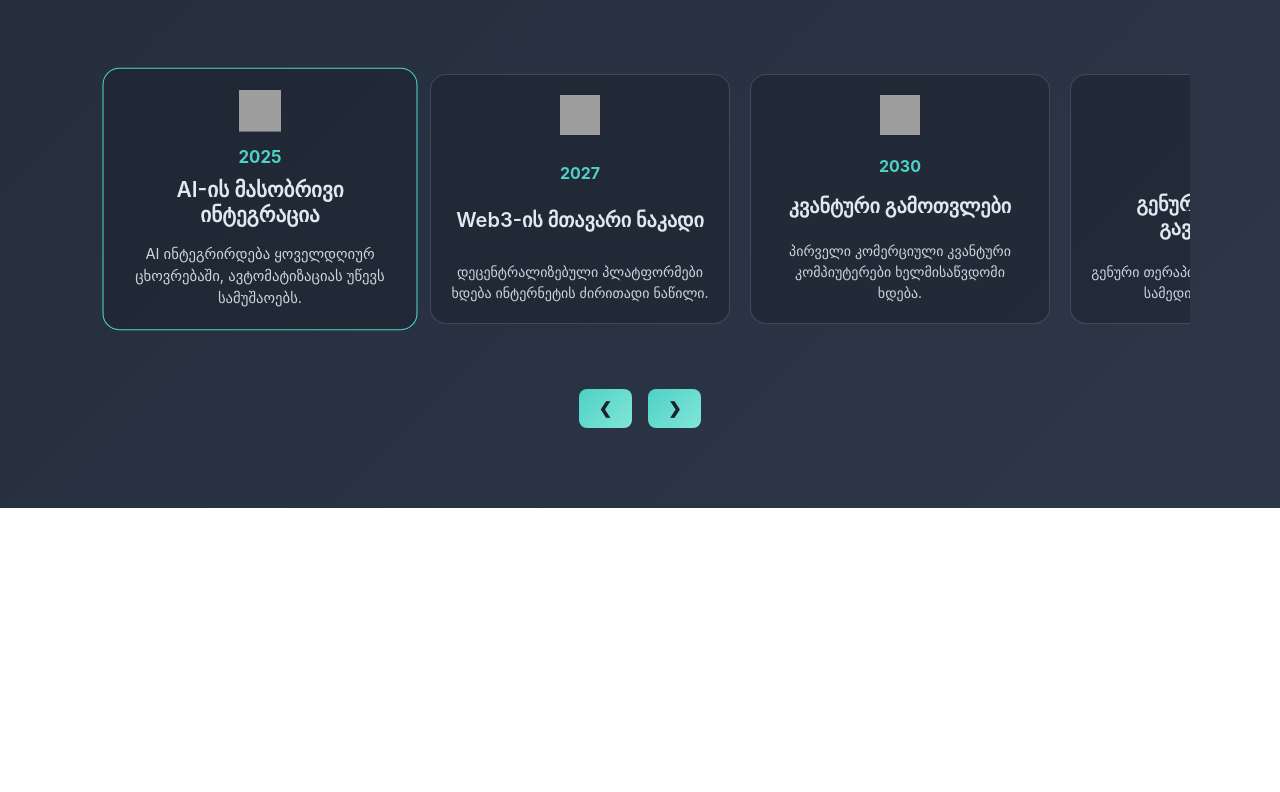
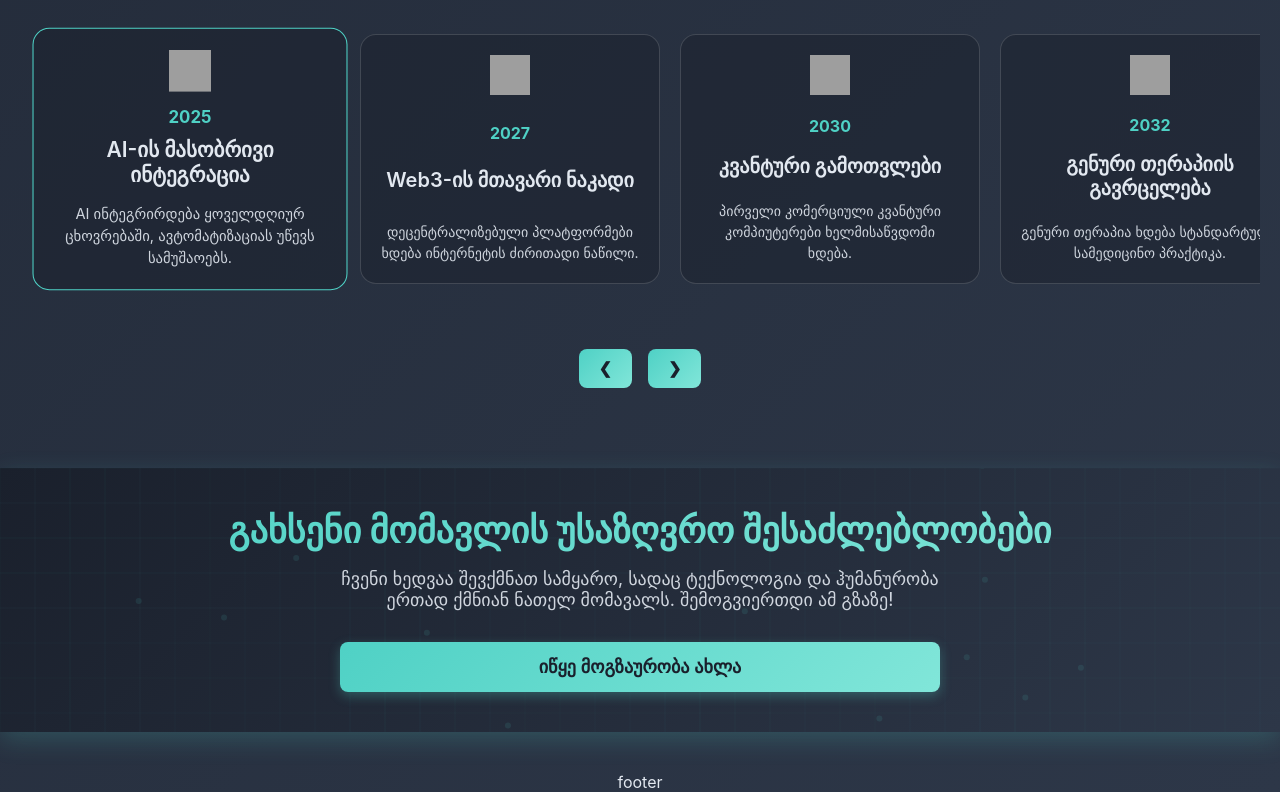
Before and after one commit to giorgi473/MegaVerseCity-, a plain HTML site: page assets/dashboard/dashboard.html in a window 1280 px wide. Shown: the part 2762-3554 px from the top of the page. Before the commit the page ends 3270 px from the top, so only its background shows below. Drawn offline with Linux system fonts and the light colour scheme; grey boxes are pictures that could not be loaded.

Commit message:
Initial commit

```diff
--- a/assets/dashboard/css/style.css
+++ b/assets/dashboard/css/style.css
@@ -456,11 +456,9 @@ body.light .light-icon {
 
 .main-container {
   width: 100%;
-  max-width: 1600px;
   display: flex;
   flex-direction: column;
   align-items: center;
-  padding: 40px 20px;
   box-sizing: border-box;
   overflow-x: hidden;
 }
@@ -1320,7 +1318,6 @@ body.light .light-icon {
   }
 
   .main-container {
-    padding: 20px 15px;
     max-width: 100%;
     margin: 0;
   }
@@ -1642,11 +1639,11 @@ body.light .light-icon {
   }
 }
 
-/* -------------- */
+/* timeline start */
 
 .timeline-section {
   text-align: center;
-  max-width: 1140px;
+  max-width: 1400px;
   margin: 40px auto;
   padding: 0 20px;
   width: 100%;
@@ -1852,3 +1849,137 @@ body.light .light-icon {
     font-size: 12px;
   }
 }
+/* future-vision-section start widrt */
+.future-vision-section {
+  text-align: center;
+  margin: 40px auto;
+  padding: 40px 20px;
+  width: 100%;
+  box-sizing: border-box;
+  position: relative;
+  background: linear-gradient(
+    135deg,
+    var(--primary-bg-color) 0%,
+    var(--secondary-bg-color) 100%
+  );
+  background-size: 100% 100%;
+  box-shadow: 0 8px 24px rgba(79, 209, 197, 0.2);
+  overflow: hidden;
+  transition: box-shadow 0.3s ease, transform 0.3s ease;
+}
+
+.grid-canvas {
+  position: absolute;
+  top: 0;
+  left: 0;
+  width: 100%;
+  height: 100%;
+  z-index: 0;
+  opacity: 0.4;
+  transition: opacity 0.3s ease;
+}
+
+.future-vision-section:hover {
+  box-shadow: 0 12px 32px rgba(79, 209, 197, 0.4);
+  transform: translateY(-4px) scale(1.02);
+}
+
+.future-vision-section:hover .grid-canvas {
+  opacity: 0.6;
+}
+
+.future-vision-title {
+  font-size: 36px;
+  font-weight: 700;
+  color: var(--light-text-color);
+  margin: 0 0 16px 0;
+  background: linear-gradient(
+    135deg,
+    var(--accent-color-1),
+    var(--accent-color-2)
+  );
+  -webkit-background-clip: text;
+  -webkit-text-fill-color: transparent;
+  background-clip: text;
+  position: relative;
+  z-index: 1;
+}
+
+.future-vision-description {
+  font-size: 18px;
+  color: var(--light-text-color);
+  opacity: 0.9;
+  margin: 0 0 32px 0;
+  max-width: 600px;
+  margin-left: auto;
+  margin-right: auto;
+  position: relative;
+  z-index: 1;
+}
+
+.future-vision-actions {
+  display: flex;
+  justify-content: center;
+  width: 100%;
+  position: relative;
+  z-index: 1;
+}
+
+.cta-button.full-width {
+  width: 100%;
+  max-width: 600px;
+  padding: 14px 24px;
+  font-size: 18px;
+  font-weight: 600;
+  cursor: pointer;
+  transition: all 0.3s ease;
+  border: none;
+  text-decoration: none;
+  display: inline-flex;
+  align-items: center;
+  justify-content: center;
+  background: linear-gradient(
+    135deg,
+    var(--accent-color-1),
+    var(--accent-color-2)
+  );
+  color: var(--primary-bg-color);
+  box-shadow: 0 4px 12px rgba(79, 209, 197, 0.3);
+  border-radius: 8px;
+}
+
+.cta-button.full-width:hover {
+  transform: translateY(-2px);
+  box-shadow: 0 6px 20px rgba(79, 209, 197, 0.4);
+  filter: brightness(1.1);
+}
+
+@media (max-width: 768px) {
+  .future-vision-title {
+    font-size: 28px;
+  }
+
+  .future-vision-description {
+    font-size: 16px;
+  }
+
+  .cta-button.full-width {
+    padding: 12px 20px;
+    font-size: 16px;
+  }
+}
+
+@media (max-width: 480px) {
+  .future-vision-title {
+    font-size: 24px;
+  }
+
+  .future-vision-description {
+    font-size: 14px;
+  }
+
+  .cta-button.full-width {
+    padding: 10px 16px;
+    font-size: 14px;
+  }
+}
--- a/assets/dashboard/dashboard.html
+++ b/assets/dashboard/dashboard.html
@@ -372,7 +372,7 @@
           <p class="modal-success hidden">წარმატებით გაგზავნილი!</p>
         </div>
       </div>
-      <!-- სტარტ -->
+
       <section class="timeline-section">
         <h2 class="timeline-title">მომავლის ქრონოლოგია</h2>
         <p class="timeline-description">
@@ -392,7 +392,24 @@
           </button>
         </div>
       </section>
+
+      <section class="future-vision-section">
+        <canvas id="gridCanvas" class="grid-canvas"></canvas>
+        <h2 class="future-vision-title">
+          გახსენი მომავლის უსაზღვრო შესაძლებლობები
+        </h2>
+        <p class="future-vision-description">
+          ჩვენი ხედვაა შევქმნათ სამყარო, სადაც ტექნოლოგია და ჰუმანურობა ერთად
+          ქმნიან ნათელ მომავალს. შემოგვიერთდი ამ გზაზე!
+        </p>
+        <div class="future-vision-actions">
+          <button class="cta-button primary full-width">
+            იწყე მოგზაურობა ახლა
+          </button>
+        </div>
+      </section>
     </main>
+    <footer>footer</footer>
     <script src="js/header-component.js"></script>
     <script src="js/main.js"></script>
   </body>
--- a/assets/dashboard/js/main.js
+++ b/assets/dashboard/js/main.js
@@ -616,7 +616,7 @@ document.addEventListener("click", (event) => {
   }
 });
 
-// ---------------------------
+// timeline start
 
 const timelineData = [
   {
@@ -641,7 +641,7 @@ const timelineData = [
     title: "კვანტური გამოთვლები",
     description:
       "პირველი კომერციული კვანტური კომპიუტერები ხელმისაწვდომი ხდება.",
-    icon: "https://img.icons8.com/ios-filled/50/ffffff/quantum.png",
+    icon: "https://img.icons8.com/ios-filled/50/ffffff/circled.png",
   },
   {
     year: 2032,
@@ -790,3 +790,94 @@ document.addEventListener("DOMContentLoaded", () => {
     updateTimeline(false);
   }
 });
+
+// gridCanvas start
+
+const canvas = document.getElementById("gridCanvas");
+const ctx = canvas.getContext("2d");
+
+function resizeCanvas() {
+  canvas.width = canvas.offsetWidth;
+  canvas.height = canvas.offsetHeight;
+}
+
+window.addEventListener("resize", resizeCanvas);
+resizeCanvas();
+
+const gridSize = 35;
+const lineColor = "rgba(79, 209, 197, 0.3)";
+const glowColor = "rgba(79, 209, 197, 0.5)";
+let mouseX = 0;
+let mouseY = 0;
+
+const particles = [];
+for (let i = 0; i < 15; i++) {
+  particles.push({
+    x: Math.random() * canvas.width,
+    y: Math.random() * canvas.height,
+    vx: (Math.random() - 0.5) * 0.5,
+    vy: (Math.random() - 0.5) * 0.5,
+    opacity: 0.3 + Math.random() * 0.2,
+  });
+}
+
+function drawGrid() {
+  ctx.clearRect(0, 0, canvas.width, canvas.height);
+
+  // Draw grid lines with glow effect
+  ctx.strokeStyle = lineColor;
+  ctx.lineWidth = 1;
+
+  // Vertical lines
+  for (let x = 0; x <= canvas.width; x += gridSize) {
+    ctx.beginPath();
+    ctx.moveTo(x, 0);
+    ctx.lineTo(x, canvas.height);
+    ctx.globalAlpha = 0.3 + Math.sin(Date.now() * 0.001 + x * 0.02) * 0.1;
+    ctx.stroke();
+  }
+
+  // Horizontal lines
+  for (let y = 0; y <= canvas.height; y += gridSize) {
+    ctx.beginPath();
+    ctx.moveTo(0, y);
+    ctx.lineTo(canvas.width, y);
+    ctx.globalAlpha = 0.3 + Math.sin(Date.now() * 0.001 + y * 0.02) * 0.1;
+    ctx.stroke();
+  }
+
+  // Draw particles for extra dynamism
+  ctx.fillStyle = glowColor;
+  particles.forEach((p) => {
+    ctx.globalAlpha = p.opacity;
+    ctx.beginPath();
+    ctx.arc(p.x, p.y, 3, 0, Math.PI * 2);
+    ctx.fill();
+
+    // Update particle position
+    p.x += p.vx + (mouseX - canvas.width / 2) * 0.0001;
+    p.y += p.vy + (mouseY - canvas.height / 2) * 0.0001;
+
+    // Bounce off edges
+    if (p.x < 0 || p.x > canvas.width) p.vx *= -1;
+    if (p.y < 0 || p.y > canvas.height) p.vy *= -1;
+
+    // Vary opacity
+    p.opacity = 0.7 + Math.sin(Date.now() * 0.002) * 0.8;
+  });
+
+  ctx.globalAlpha = 1;
+}
+
+function animate() {
+  drawGrid();
+  requestAnimationFrame(animate);
+}
+
+canvas.addEventListener("mousemove", (e) => {
+  const rect = canvas.getBoundingClientRect();
+  mouseX = e.clientX - rect.left;
+  mouseY = e.clientY - rect.top;
+});
+
+animate();
```
